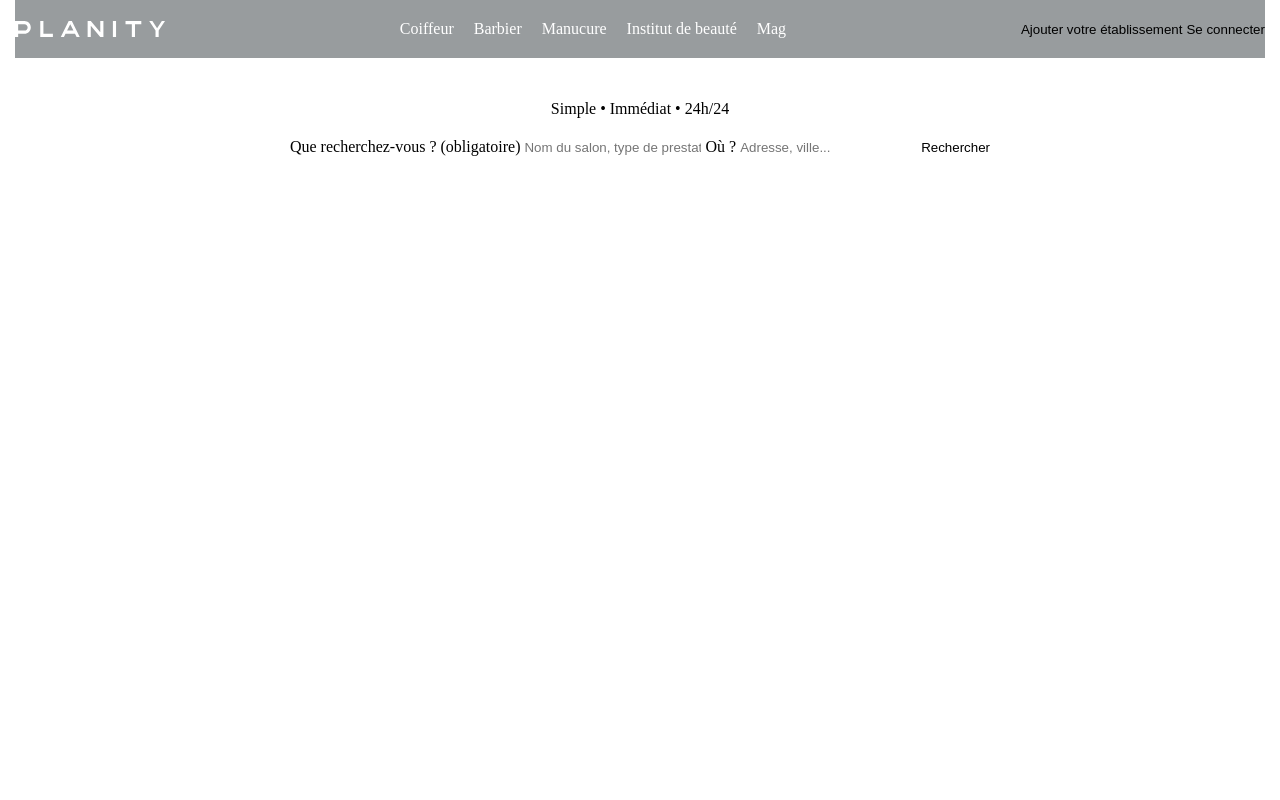
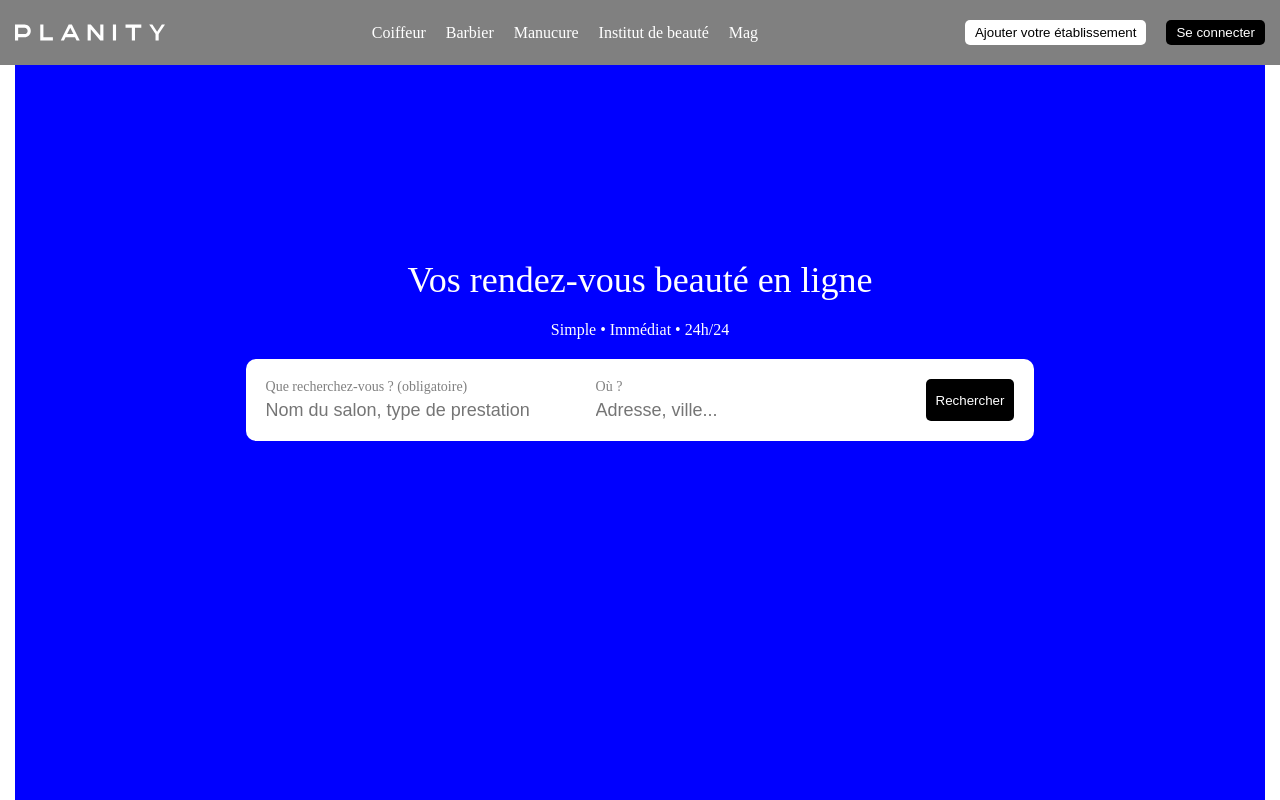
Before and after one commit to DdLgc/Planity, a plain HTML site: page index.html in a window 1280 px wide. Drawn offline with Linux system fonts and the light colour scheme.

Commit message:
Add css style cour

```diff
--- a/assets/css/style.css
+++ b/assets/css/style.css
@@ -1,10 +1,47 @@
+/*
+Convention de nommage : BEM
+Block
+Element
+Modifier
+*/
+
+/*
+FLUX
+*/
+
 .flux {
     max-width: 1250px;
     margin-left: auto;
     margin-right: auto;
 }
+
+/*
+BUTTON
+*/
+
+.button {
+    background-color: white;
+    color: black;
+    padding: 5px 10px;
+    border-radius: 5px;
+}
+
+.button--black {
+    background-color: black;
+    color: white;
+}
+
+/*
+HEADER
+*/
+
 .header {
-  background-color: rgb(152, 156, 158);
+    background-color: grey;
+    position: fixed;
+    width: 100%;
+}
+
+.header__container {
     display: flex;
     justify-content: space-between;
     padding: 20px 0;
@@ -12,8 +49,7 @@
 
 .header__logo {
     width: 150px;
-  filter: brightness(0) saturate(100%) invert(99%) sepia(15%) saturate(57%)
-    hue-rotate(234deg) brightness(115%) contrast(100%);
+    filter: brightness(0) saturate(100%) invert(99%) sepia(15%) saturate(57%) hue-rotate(234deg) brightness(115%) contrast(100%);
 }
 
 .header__list-link {
@@ -22,51 +58,67 @@
     align-items: center;
     height: 100%;
 }
+
 .header__link {
     color: white;
-  /* padding: 0 10px; */
 }
+
 .header__quick-actions {
     display: flex;
+    column-gap: 20px;
 }
-.header__button {
-  background-color: black;
-  color: white;
-  padding: 5px 10px;
-  border-radius: 5px;
-}
-.header__button--black {
-    background-color: white;
-    color: black;
-}
+
+
+/*
+HERO
+*/
+
 .hero {
+    background-color: blue;
+    height: 100vh;
     display: flex;
     flex-direction: column;
+    align-items: center;
     justify-content: center;
-    align-items: center;
-
+    padding-bottom: 100px;
+    row-gap: 20px;
 }
 
 .hero__title {
-    color:white;
+    color: white;
     font-weight: 400;
     font-size: 36px;
+}
 
-}
 .hero__description {
     color: white;
+}
 
+.hero__search {
+    background-color: white;
+    border-radius: 10px;
+    padding: 20px;
+    display: flex;
+    column-gap: 30px
 }
-.hero__form {
-    background-color: white;
-    border-radius: 15px;
-    padding: 20px 20px;
 
+.hero__field {
+    display: flex;
+    flex-direction: column;
+    row-gap: 5px;
+}
 
+.hero__label {
+    color: grey;
+    font-size: 14px;
 }
-.hero__label {
 
+.hero__input {
+    color: black;
+    font-size: 18px;
+    width: 300px;
 }
-.hero__input{
 
+.hero__input::placeholder {
+    opacity: 1;
 }
--- a/index.html
+++ b/index.html
@@ -3,14 +3,19 @@
   <head>
     <meta charset="UTF-8" />
     <meta name="viewport" content="width=device-width, initial-scale=1.0" />
-    <link rel="stylesheet" href="./assets/css/reset.css">
-    <link rel="stylesheet" href="./assets/css/style.css">
-    <title>Planity</title>
+    <title>Recode Planity</title>
+    <link rel="stylesheet" href="assets/css/reset.css" />
+    <link rel="stylesheet" href="assets/css/style.css" />
   </head>
   <body>
     <!--START : header -->
-    <header class="header flux">
-      <img src="assets/img/logo.svg" alt="Logo de l'entreprise Planity" class="header__logo" />
+    <header class="header">
+      <div class="header__container flux">
+        <img
+          class="header__logo"
+          src="assets/img/logo.svg"
+          alt="Logo de l'entreprise Planity"
+        />
         <nav>
           <ul class="header__list-link">
             <li class="header__link">
@@ -30,9 +35,14 @@
             </li>
           </ul>
         </nav>
-      <div>
-        <button type="header__button">Ajouter votre établissement</button>
-        <button type="header__button header__button--black">Se connecter</button>
+        <div class="header__quick-actions">
+          <button class="button" type="button">
+            Ajouter votre établissement
+          </button>
+          <button class="button button--black" type="button">
+            Se connecter
+          </button>
+        </div>
       </div>
     </header>
     <!--END : header -->
@@ -40,12 +50,16 @@
     <!--START : main -->
     <main>
       <!--START : hero -->
-      <section class="hero">
+      <section class="hero flux">
         <h1 class="hero__title">Vos rendez-vous beauté en ligne</h1>
-        <p class="hero__decription">Simple • Immédiat • 24h/24</p>
-        <form action="" method="get" class="hero__form">
-          <label for="my-service" class="hero__label">Que recherchez-vous ? (obligatoire)</label>
+        <p class="hero__description">Simple • Immédiat • 24h/24</p>
+        <form class="hero__search" action="" method="get">
+          <div class="hero__field">
+            <label class="hero__label" for="my-service"
+              >Que recherchez-vous ? (obligatoire)</label
+            >
             <input
+              class="hero__input"
               id="my-service"
               name="service"
               type="text"
@@ -53,16 +67,18 @@
               placeholder="Nom du salon, type de prestation"
               required
             />
-          <label>
+          </div>
+          <label class="hero__field">
             <span class="hero__label">Où ?</span>
-            <input class="hero__input"
+            <input
+              class="hero__input"
               type="text"
               name="city"
               value=""
               placeholder="Adresse, ville..."
             />
           </label>
-          <button type="submit">Rechercher</button>
+          <button class="button button--black" type="submit">Rechercher</button>
         </form>
       </section>
       <!--END : hero -->
```
Lines whose indentation alone changed are shown as unchanged.
